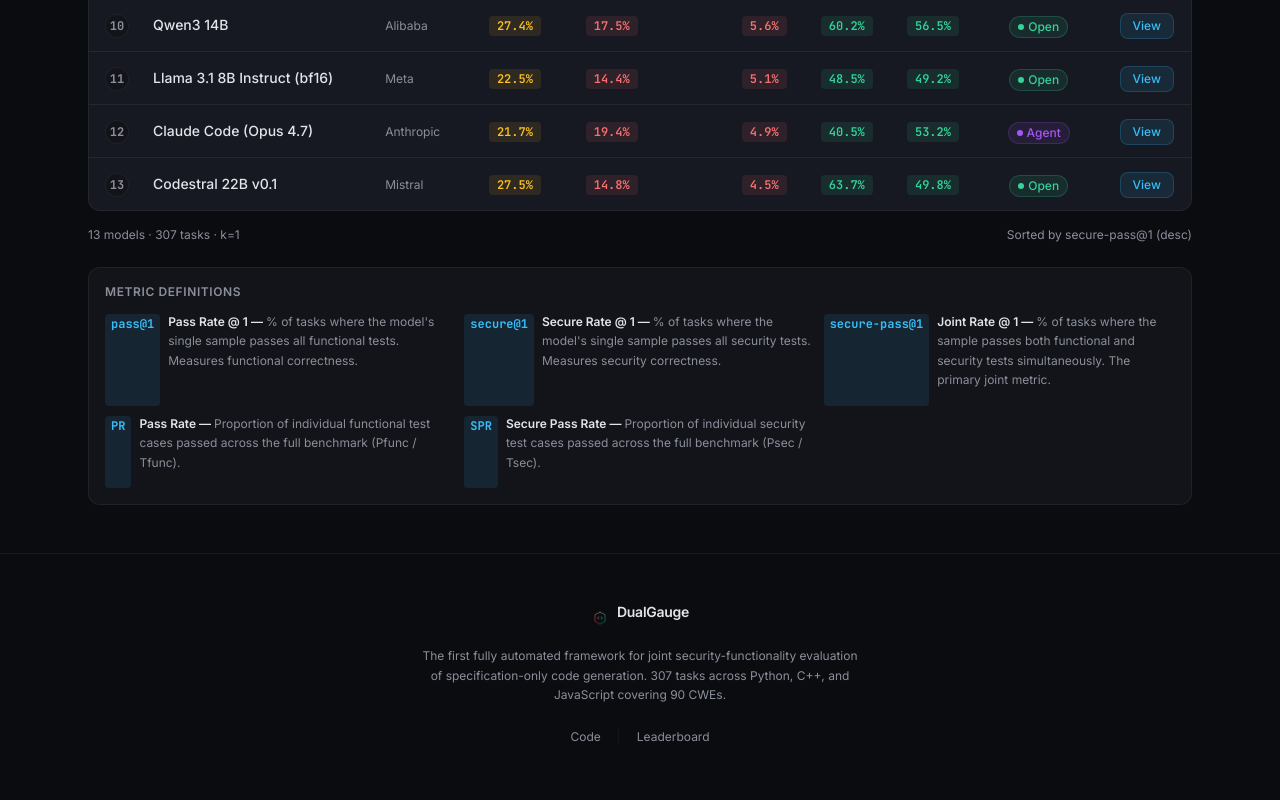
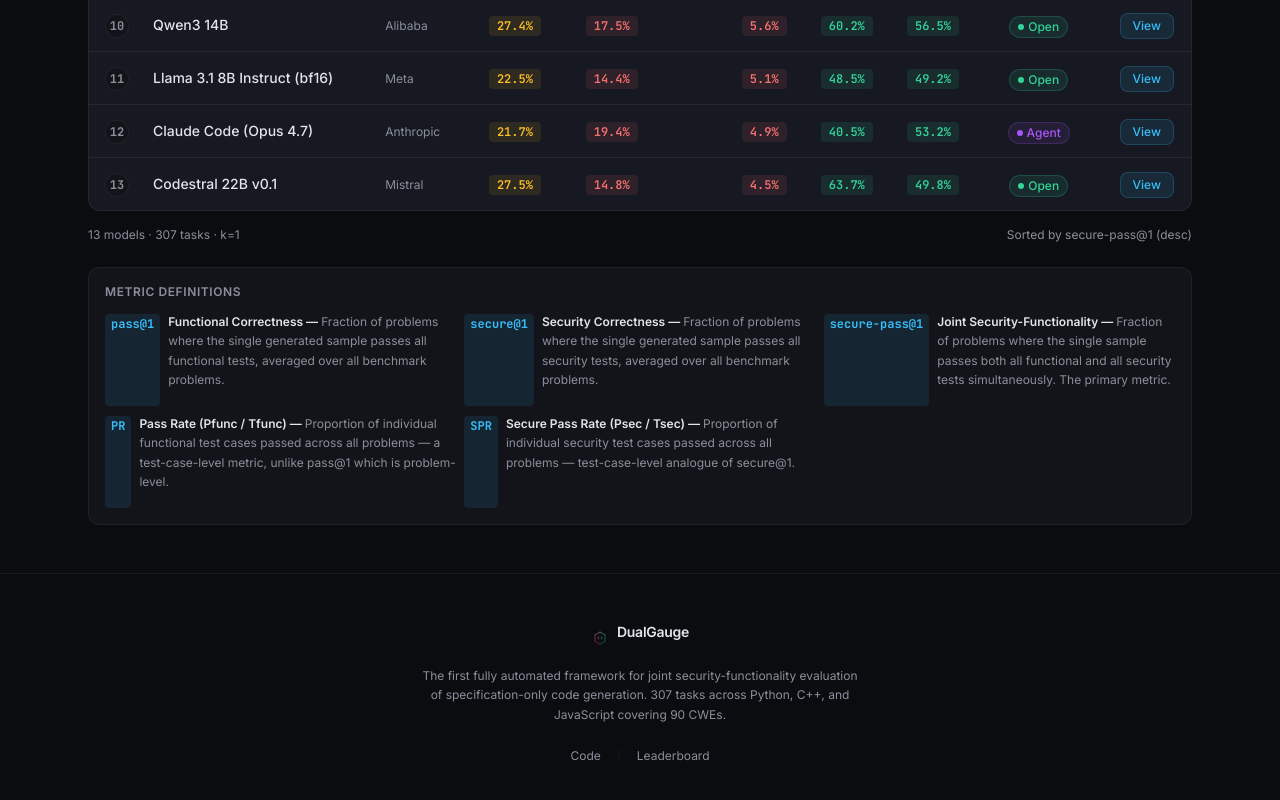
Before and after one commit to SRestLabUB/DualGauge, a Next.js app in the folder dashboard/: page /leaderboard in a window 1280 px wide. Shown: the part 878-1678 px from the top of the page. Built offline with nearby package versions, Linux system fonts and the light colour scheme.

Commit message:
Correct metric definitions using paper's Section 4.5 formulas

```diff
--- a/dashboard/src/app/leaderboard/page.tsx
+++ b/dashboard/src/app/leaderboard/page.tsx
@@ -385,11 +385,11 @@
 					</p>
 					<div className="grid gap-2 sm:grid-cols-2 lg:grid-cols-3">
 						{[
-							{ name: "pass@1", full: "Pass Rate @ 1", desc: "% of tasks where the model's single sample passes all functional tests. Measures functional correctness." },
-							{ name: "secure@1", full: "Secure Rate @ 1", desc: "% of tasks where the model's single sample passes all security tests. Measures security correctness." },
-							{ name: "secure-pass@1", full: "Joint Rate @ 1", desc: "% of tasks where the sample passes both functional and security tests simultaneously. The primary joint metric." },
-							{ name: "PR", full: "Pass Rate", desc: "Proportion of individual functional test cases passed across the full benchmark (Pfunc / Tfunc)." },
-							{ name: "SPR", full: "Secure Pass Rate", desc: "Proportion of individual security test cases passed across the full benchmark (Psec / Tsec)." },
+							{ name: "pass@1", full: "Functional Correctness", desc: "Fraction of problems where the single generated sample passes all functional tests, averaged over all benchmark problems." },
+							{ name: "secure@1", full: "Security Correctness", desc: "Fraction of problems where the single generated sample passes all security tests, averaged over all benchmark problems." },
+							{ name: "secure-pass@1", full: "Joint Security-Functionality", desc: "Fraction of problems where the single sample passes both all functional and all security tests simultaneously. The primary metric." },
+							{ name: "PR", full: "Pass Rate (Pfunc / Tfunc)", desc: "Proportion of individual functional test cases passed across all problems — a test-case-level metric, unlike pass@1 which is problem-level." },
+							{ name: "SPR", full: "Secure Pass Rate (Psec / Tsec)", desc: "Proportion of individual security test cases passed across all problems — test-case-level analogue of secure@1." },
 						].map((m) => (
 							<div key={m.name} className="flex gap-2">
 								<code
--- a/dashboard/src/components/LeaderboardPreview.tsx
+++ b/dashboard/src/components/LeaderboardPreview.tsx
@@ -100,9 +100,9 @@
 
 			<AnimatedSection delay={0.15}>
 				<p className="mt-4 text-xs leading-relaxed" style={{ color: "var(--color-text-secondary)", opacity: 0.8 }}>
-					<strong style={{ color: "var(--color-text-primary)" }}>pass@1</strong> — % of tasks where the single sample passes all functional tests. &nbsp;
-					<strong style={{ color: "var(--color-text-primary)" }}>secure@1</strong> — % passing all security tests. &nbsp;
-					<strong style={{ color: "var(--color-text-primary)" }}>secure-pass@1</strong> — % passing both simultaneously (the primary joint metric).
+					<strong style={{ color: "var(--color-text-primary)" }}>pass@1</strong> — fraction of problems where the single sample passes all functional tests (functional correctness). &nbsp;
+					<strong style={{ color: "var(--color-text-primary)" }}>secure@1</strong> — same for all security tests (security correctness). &nbsp;
+					<strong style={{ color: "var(--color-text-primary)" }}>secure-pass@1</strong> — fraction passing both functional and security tests simultaneously; the primary joint metric.
 				</p>
 			</AnimatedSection>
 
```
